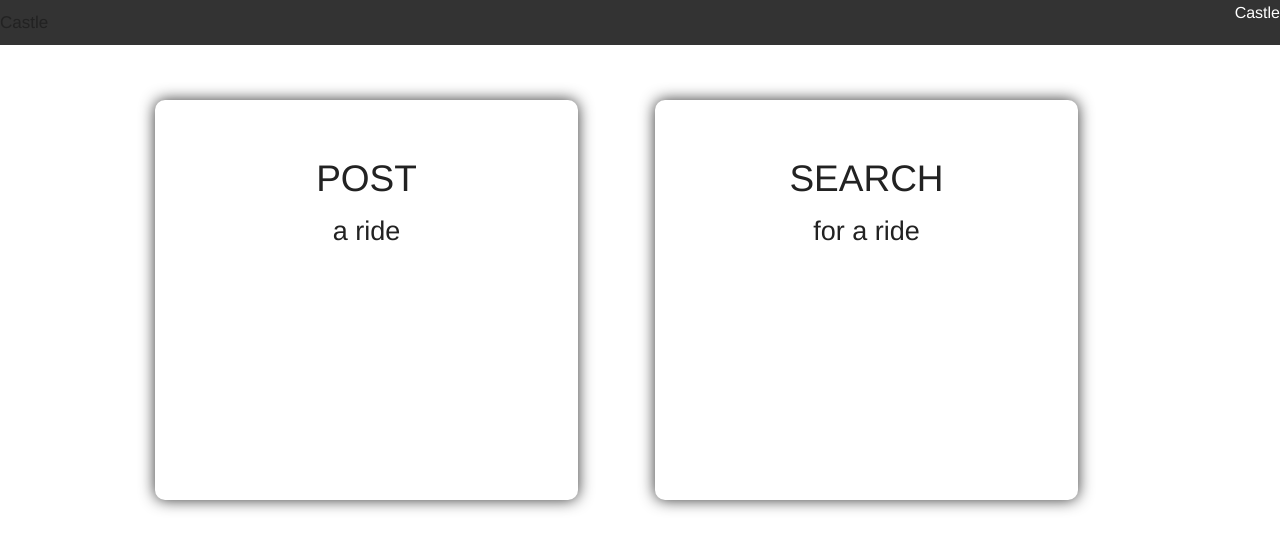
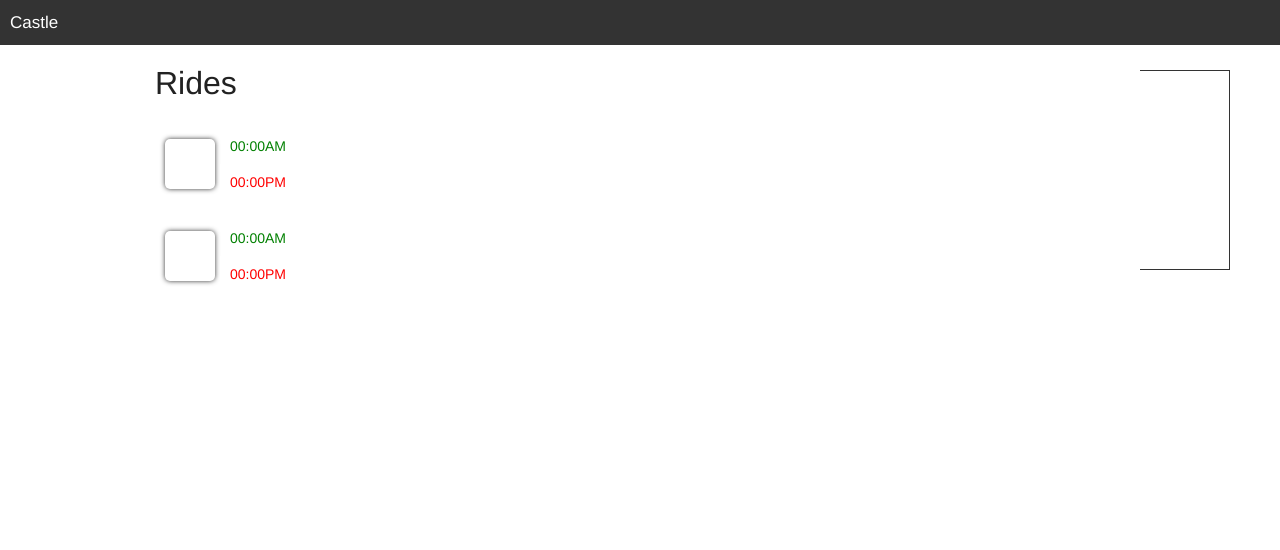
Before and after one commit to andrewwhe/daemon-dash-castle, a PHP site: page /templates/index.html in a window 1280 px wide. Shown: the top 550 px of the page. Run offline with PHP 8.4, Linux system fonts and the light colour scheme.

Commit message:
made a decent looking part of a website

```diff
--- a/website/css/style.css
+++ b/website/css/style.css
@@ -1,6 +1,4 @@
 .row {
-	padding-top: 100px;
-  width: 100%;
   text-align: center;
 }
 
@@ -17,3 +15,40 @@
 	transition: all 0.3s ease;
 	background-color: #b2b2b2;
 }
+
+.column {
+	background-color: #ffffff;
+}
+
+.side-float-box {
+	height: 200px;
+	width: 400px;
+	position: fixed;
+	right: 50px;
+	top: 70px;
+	background-color: #ffffff;
+	border-width: 1px;
+	border-color: #333333;
+	border-style: solid;
+}
+
+.img-holder {
+	background: #ffffff;
+	height: 50px;
+	width: 50px;
+	border-radius: 5px;
+	box-shadow: 0px 0px 5px 0px #333333;
+}
+
+
+body tr:nth-child(even) td, tbody tr.even td {
+	background: #ffffff !important;
+}
+
+table {
+	border: none !important;
+}
+
+.wrapper {
+	padding-top: 40px;
+}
--- a/website/templates/index.html
+++ b/website/templates/index.html
@@ -12,35 +12,58 @@
       <nav class="top-bar" id="dash-bar" data-topbar="">
         <ul class="title-area">
           <li class="name">
-            <h1>Castle</h1>
+            <h1 style="color: #ffffff; margin-left: 10px">Castle</h1>
           </li>
         </ul>
-        <section class="top-bar-section">
-          <ul class="right">
-              <li>
-                <span style="color: #ffffff">Castle</span>
-              </li>
-          </ul>
       </nav>
     </div>
 
-    <div class="row">
-      <div class="small-6 column">
-        <a href="#">
-          <div class="big-button">
-            <h2>POST</h2>
-            <h3>a ride</h3>
-          </div>
-        </a>
+    <div class="side-float-box">
+
+    </div>
+
+    <div class="wrapper">
+      <div class="row">
+        <div class="small-12 column" style="text-align: left">
+          <h1>Rides</h1>
+        </div>
       </div>
-      <div class="small-6 column">
-        <a href="#">
-          <div class="big-button">
-            <h2>SEARCH</h2>
-            <h3>for a ride</h3>
-          </div>
-        </a>
+      <div class="row">
+        <div class="small-12 column">
+          <table>
+            <tbody>
+              <tr>
+                <td rowspan="2" style="width: 65px">
+                  <div class="img-holder"></div>
+                </td>
+                <td><span style="color: green">00:00AM</span></td>
+              </tr>
+              <tr>
+                <td><span style="color: red">00:00PM</span></td>
+              </tr>
+            </tbody>
+          </table>
+        </div>
       </div>
+      <div class="row">
+        <div class="small-12 column">
+          <table>
+            <tbody>
+              <tr>
+                <td rowspan="2" style="width: 65px">
+                  <div class="img-holder"></div>
+                </td>
+                <td><span style="color: green">00:00AM</span></td>
+              </tr>
+              <tr>
+                <td><span style="color: red">00:00PM</span></td>
+              </tr>
+            </tbody>
+          </table>
+        </div>
+      </div>
+
+
     </div>
   </body>
 </html>
```
